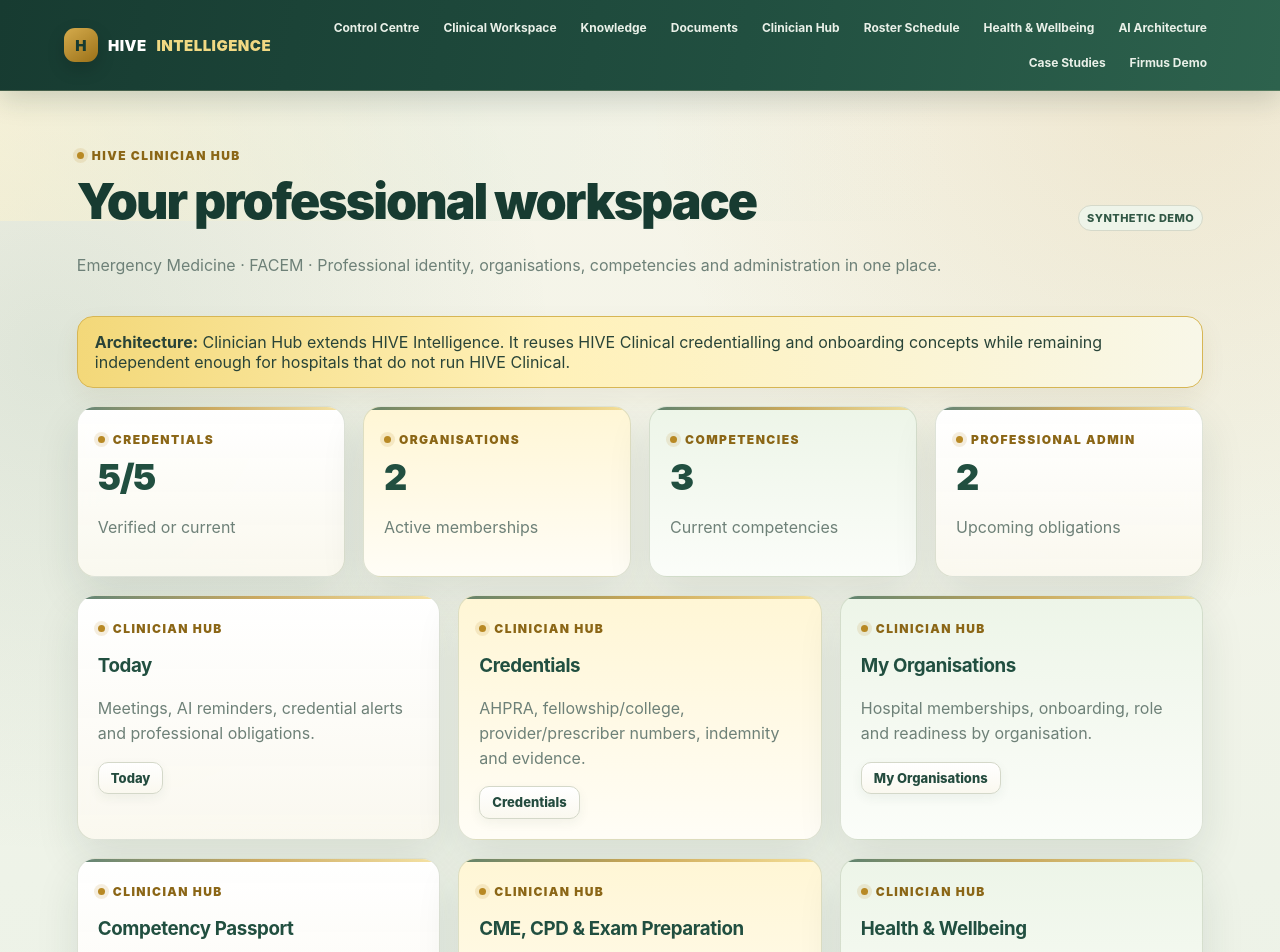
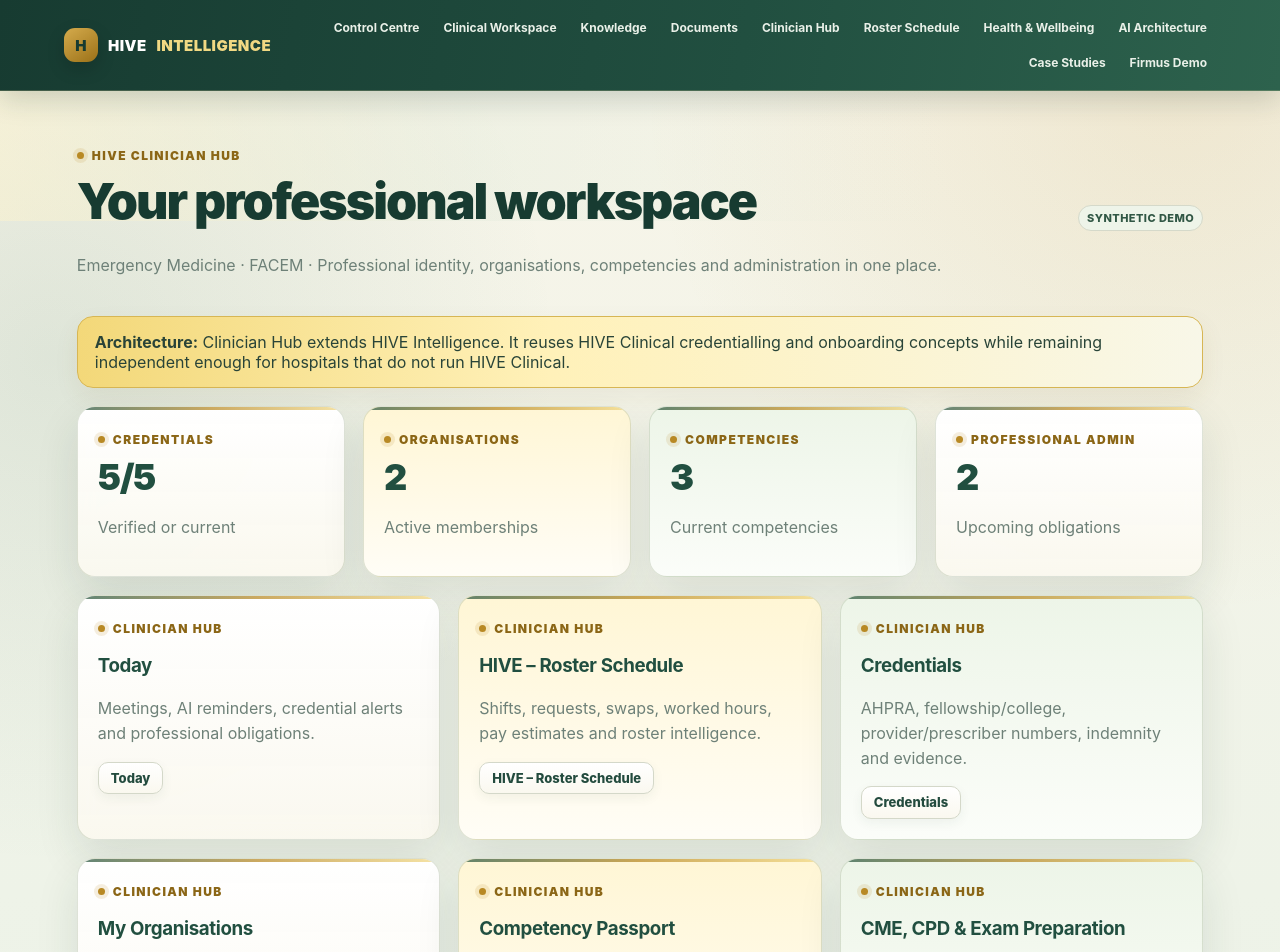
Before and after one commit to MA-730912/hive-intelligence, a Next.js app: page /clinician in a window 1280 px wide. Shown: the top 952 px of the page. Built offline with nearby package versions, Linux system fonts and the light colour scheme.

Commit message:
Surface Roster Schedule in Clinician Hub

```diff
--- a/app/clinician/page.tsx
+++ b/app/clinician/page.tsx
@@ -29,6 +29,7 @@
     <div className="grid" style={{padding:0,gridTemplateColumns:"repeat(3,minmax(0,1fr))"}}>
       {[
         ["Today","Meetings, AI reminders, credential alerts and professional obligations.","/clinician/today"],
+        ["HIVE – Roster Schedule","Shifts, requests, swaps, worked hours, pay estimates and roster intelligence.","/roster"],
         ["Credentials","AHPRA, fellowship/college, provider/prescriber numbers, indemnity and evidence.","/clinician/credentials"],
         ["My Organisations","Hospital memberships, onboarding, role and readiness by organisation.","/clinician/organisations"],
         ["Competency Passport","Clinical skills, simulation evidence, supervisor sign-off and revalidation.","/clinician/competencies"],
```
